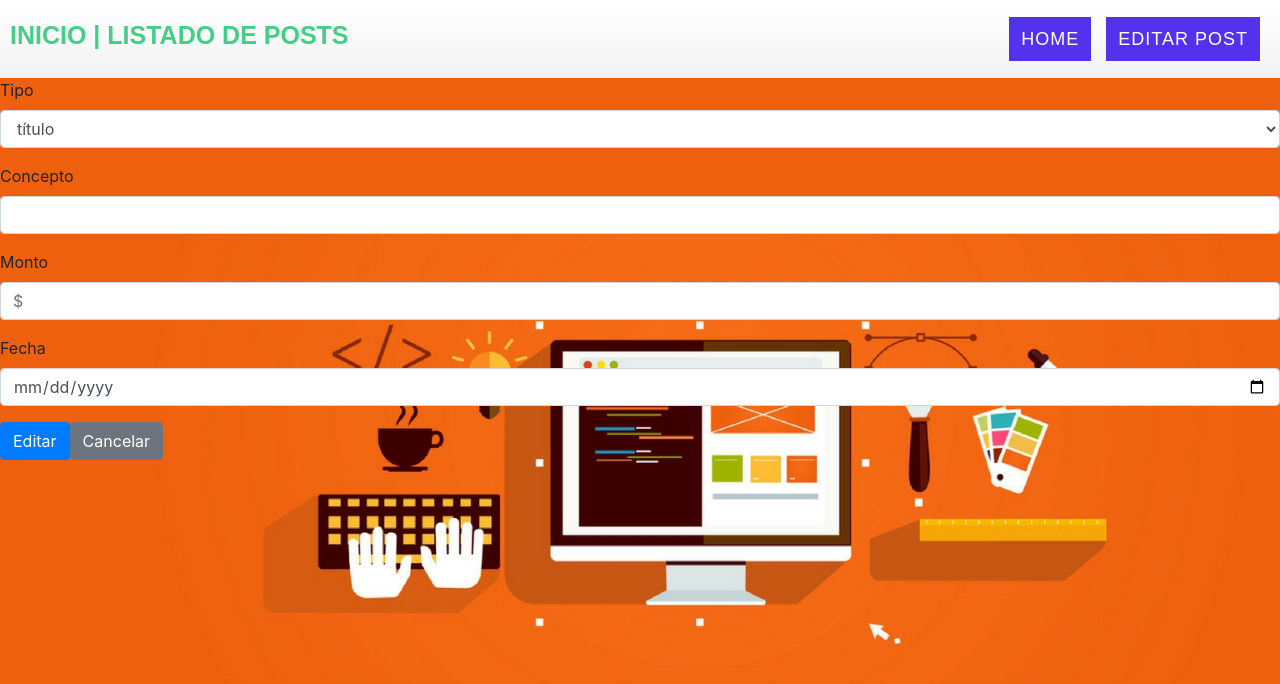
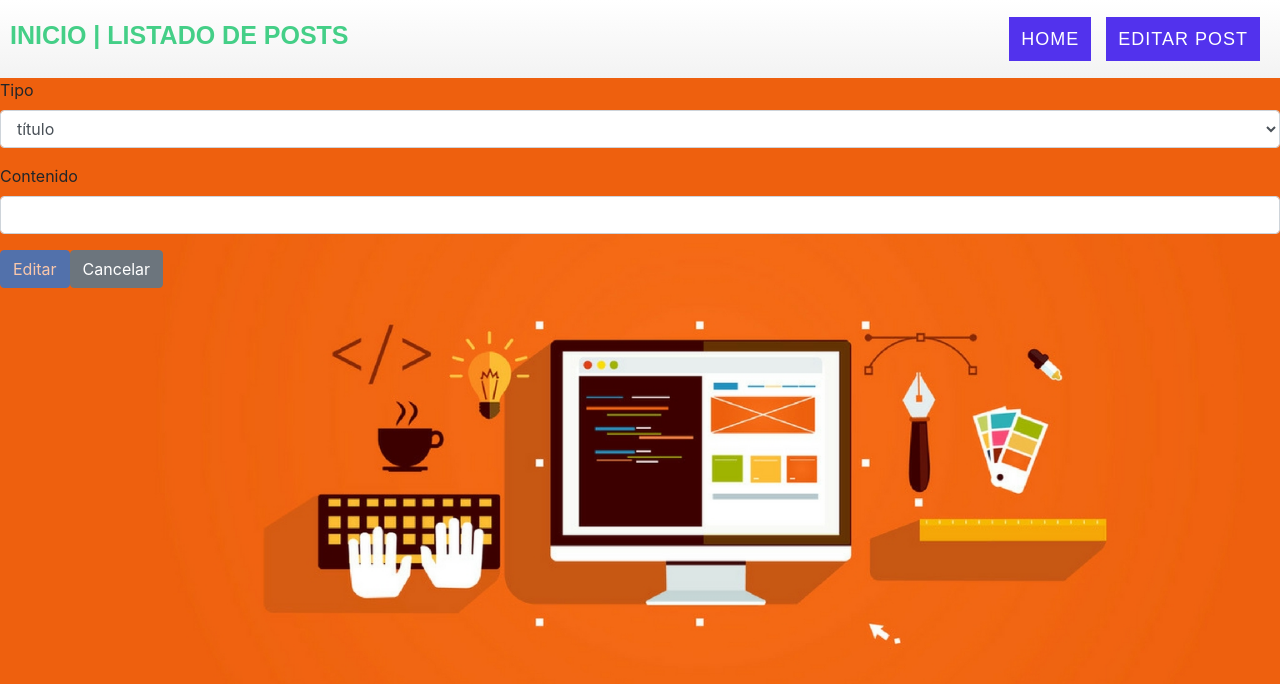
Before and after one commit to IvanEmanuelCamperchioli/WarmUpInit, a React (Create React App) app in the folder client/: page /edit in a window 1280 px wide. Shown: the top 684 px of the page. Built offline with nearby package versions, Linux system fonts and the light colour scheme.

Commit message:
i include FormEdit component.

```diff
--- a/client/src/App.js
+++ b/client/src/App.js
@@ -12,8 +12,8 @@ function App() {
         <Header />
         <Switch>
           <Route exact path="/" component={Home} />
-          <Route path="/details/:id" component={Details} />
-          <Route path="/edit/:id" component={Edit} />
+          <Route path="/details/:id/:title/:body" component={Details} />
+          <Route path="/edit/:id/:title/:body" component={Edit} />
           <Route path="/edit" component={Edit} />
           <Route path="/remove/:id" component={Remove} />
           <Redirect to="/" />
--- a/client/src/components/CardDetails.js
+++ b/client/src/components/CardDetails.js
@@ -25,7 +25,7 @@ const CardDetails = props => {
                                     <CardText>{props.data.body}</CardText>
                                 </div>
                                 <div className="div-card-buttons">
-                                    <NavLink to={`/edit/${props.id}`}><Button>Editar</Button></NavLink>
+                                    <NavLink to={`/edit/${props.id}/${props.title}/${props.body}`}><Button>Editar</Button></NavLink>
                                 </div>
                             </>
                     }
--- /dev/null
+++ b/client/src/components/FormEdit.js
@@ -0,0 +1,51 @@
+import React from 'react';
+import {
+    FormGroup, Label, Input, Form
+} from 'reactstrap';
+
+
+const FormEdit = props => {
+
+    return (
+        <Form>
+            {
+                props.id === undefined
+                    ?
+                    <FormGroup>
+                        <Label for="type" className="label-form">Tipo</Label>
+                        <Input
+                            type="select"
+                            name="type"
+                            onChange={props.modify}
+                        >
+                            <option value="">título</option>
+                            <option name="Ingreso">Ingreso</option>
+                        </Input>
+                    </FormGroup>
+                    :
+                    <FormGroup>
+                        <Label for="title" className="label-form">Título</Label>
+                        <Input
+                            type="text"
+                            name="title"
+                            autoComplete="off"
+                            defaultValue={props.title}
+                            onChange={props.modify}
+                        />
+                    </FormGroup>
+            }
+            <FormGroup>
+                <Label for="body" className="label-form">Contenido</Label>
+                <Input
+                    type="text"
+                    name="body"
+                    autoComplete="off"
+                    defaultValue={props.body}
+                    onChange={props.modify}
+                />
+            </FormGroup>
+        </Form>
+    );
+}
+
+export default FormEdit;
--- a/client/src/components/List.js
+++ b/client/src/components/List.js
@@ -14,7 +14,7 @@ const List = props => {
                     <ListGroupItem className="ListContainer">
                         <p>{post.title}</p>
                         <div>
-                            <NavLink to={`/details/${post.id}`} ><Button>Detalles</Button></NavLink>
+                            <NavLink to={`/details/${post.id}/${post.title}/${post.body}`} ><Button>Detalles</Button></NavLink>
                             <NavLink to={`/remove/${post.id}`} ><Button>Eliminar</Button></NavLink>
                         </div>
                     </ListGroupItem>
--- a/client/src/pages/Details.js
+++ b/client/src/pages/Details.js
@@ -9,15 +9,22 @@ import getPostDetails from '../services/getById'
 
 const Details = props => {
 
-    const [data, setData] = useState([])
-    const [tooltipOpen, setTooltipOpen] = useState(false)
-    const [id, setId] = useState(0)
+    const[data, setData] = useState([])
+    const[tooltipOpen, setTooltipOpen] = useState(false)
+    const[id, setId] = useState(0)
+    const[title, setTitle] = useState('')
+    const[body, setBody] = useState('')
+
 
     useEffect( () => {
         async function fetchData() {
+            const title = props.match.params.title
+            const body = props.match.params.body
             const idPost = props.match.params.id
             const res = await getPostDetails(idPost, props)
             setId(idPost)
+            setTitle(title)
+            setBody(body)
             setData(res.data)
         }
         fetchData()
@@ -30,6 +37,8 @@ const Details = props => {
             <CardDetails
                 data={data}
                 id={id}
+                title={title}
+                body={body}
             />
             <NavLink to="/">
                 <FontAwesomeIcon
--- a/client/src/pages/Edit.js
+++ b/client/src/pages/Edit.js
@@ -1,126 +1,85 @@
 import React, { useEffect, useState } from 'react';
-import image from '../images/backgroundEdit.jpg'
-import {
-    Button, FormGroup, Label, Input, Form
-} from 'reactstrap';
+import image from '../images/backgroundEdit.jpg';
+import { Button } from 'reactstrap';
+import swal from 'sweetalert';
 import 'react-toastify/dist/ReactToastify.css';
 import '../styles/edit.css'
+import editPost from '../services/put';
+import FormEdit from '../components/FormEdit';
 
 const Edit = props => {
 
-    const[id, setId] = useState('')
-    const[modal, setModal] = useState(false)
-    // const[post, setPost] = useState({
-    //     title: '',
-    //     content: ''
-    // })
-
+    const [id, setId] = useState('')
+    const [title, setTitle] = useState('')
+    const [body, setBody] = useState('')
+    const [disabled, setDisabled] = useState(true)
 
     useEffect(() => {
+        const title = props.match.params.title
+        const body = props.match.params.body
         const idPost = props.match.params.id
         setId(idPost)
-    }, [props.match.params.id]);
+        setTitle(title)
+        setBody(body)
+    }, [props.match.params.title, props.match.params.body, props.match.params.id]);
 
-    const getData = e => {
-    //     const name = e.target.name
-    //     const value = e.target.value
-    //      setPost({
-    //          [name]: value
-    //      });
+    const modify = e => {
+        const key = e.target.name
+        const value = e.target.value
+        setDisabled(false)
+        if (key === 'title') {
+            setTitle(value)
+        } else setBody(value)
     }
 
-    const toggle = () => setModal(!modal)
+    const notify = () => {
+        setDisabled(true)
+        swal("Accion completada", "Post modificado correctamente", "success");
+        props.history.push(`/details/${id}/${title}/${body}`)
+    }
+
+    const err = () => {
+        swal("Ocurrió un error", "no se pudo concretar la modificación", "error");
+        props.history.push(`/details/${id}/${title}/${body}`)
+    }
+
+    const sendModification = async (id, title, body) => {
+        await editPost(id, title, body)
+        .then(res => {
+            if(res.status === 200) {
+                notify()
+            }
+        })
+        .catch(() => {
+            err()
+        })
+    }
+
+    const cancel = () => {
+        props.history.push(`/details/${id}/${title}/${body}`)
+    }
 
     return (
         <div className="div-main-edit" style={{ backgroundImage: `url(${image})` }}>
-            {
-                id === undefined
-                    ?
-                    <Form>
-                        <FormGroup>
-                            <Label for="type" className="label-form">Tipo</Label>
-                            <Input
-                                // disabled={this.state.disabled}
-                                type="select"
-                                name="type"
-                                onChange={getData}
-                            >
-                                <option value="">título</option>
-                                <option name="Ingreso">Ingreso</option>
-                                <option name="Egreso">Egreso</option>
-                            </Input>
-                        </FormGroup>
-                        <FormGroup>
-                            <Label for="concept" className="label-form">Concepto</Label>
-                            <Input
-                                type="text"
-                                name="concept"
-                                autoComplete="off"
-                                onChange={getData}
-                            />
-                        </FormGroup>
-                        <FormGroup>
-                            <Label for="amount" className="label-form">Monto</Label>
-                            <Input
-                                type="number"
-                                name="amount"
-                                placeholder="$"
-                                onChange={getData}
-                            />
-                        </FormGroup>
-                        <FormGroup>
-                            <Label for="date" className="label-form">Fecha</Label>
-                            <Input
-                                type="date"
-                                name="date"
-                                onChange={getData}
-                            />
-                        </FormGroup>
-                    </Form>
-                    :
-                    <Form>
-                        <FormGroup>
-                            <Label for="concept" className="label-form">Concepto</Label>
-                            <Input
-                                type="text"
-                                name="concept"
-                                autoComplete="off"
-                                onChange={getData}
-                            />
-                        </FormGroup>
-                        <FormGroup>
-                            <Label for="amount" className="label-form">Monto</Label>
-                            <Input
-                                type="number"
-                                name="amount"
-                                placeholder="$"
-                                onChange={getData}
-                            />
-                        </FormGroup>
-                        <FormGroup>
-                            <Label for="date" className="label-form">Fecha</Label>
-                            <Input
-                                type="date"
-                                name="date"
-                                onChange={getData}
-                            />
-                        </FormGroup>
-                    </Form>
-            }
+            <FormEdit
+                id={id}
+                title={title}
+                body={body}
+                modify={modify}
+            />
             <Button
-                className="button-modal"
                 color="primary"
-                // disabled={disabled}
+                disabled={disabled}
+                onClick={() => sendModification(id, title, body)}
             >
                 Editar
-                            </Button>
+            </Button>
             <Button
-                className="button-modal"
                 color="secondary"
-                onClick={toggle}
+                onClick={cancel}
             >
                 Cancelar
-                            </Button>
+            </Button>
         </div>
 
     );
--- /dev/null
+++ b/client/src/services/put.js
@@ -0,0 +1,9 @@
+import route from '../assets/routes';
+import axios from 'axios';
+
+const editPost = async (id, title, body) => {
+    const res = await axios.put(`${route}/posts/${id}`, { title, body })
+    return res
+}
+
+export default editPost;
```
Also changed, not shown: 1 other file (tests, documents, lock files or other folders).
